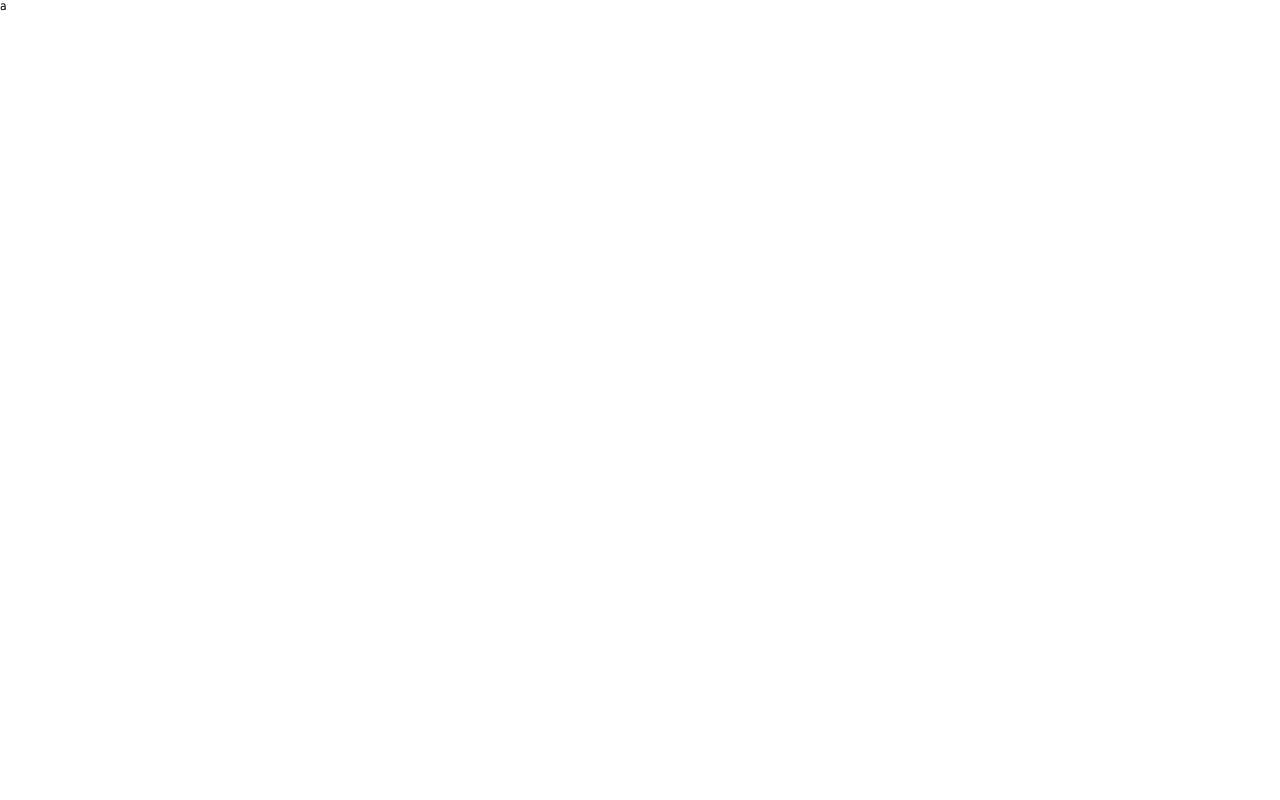
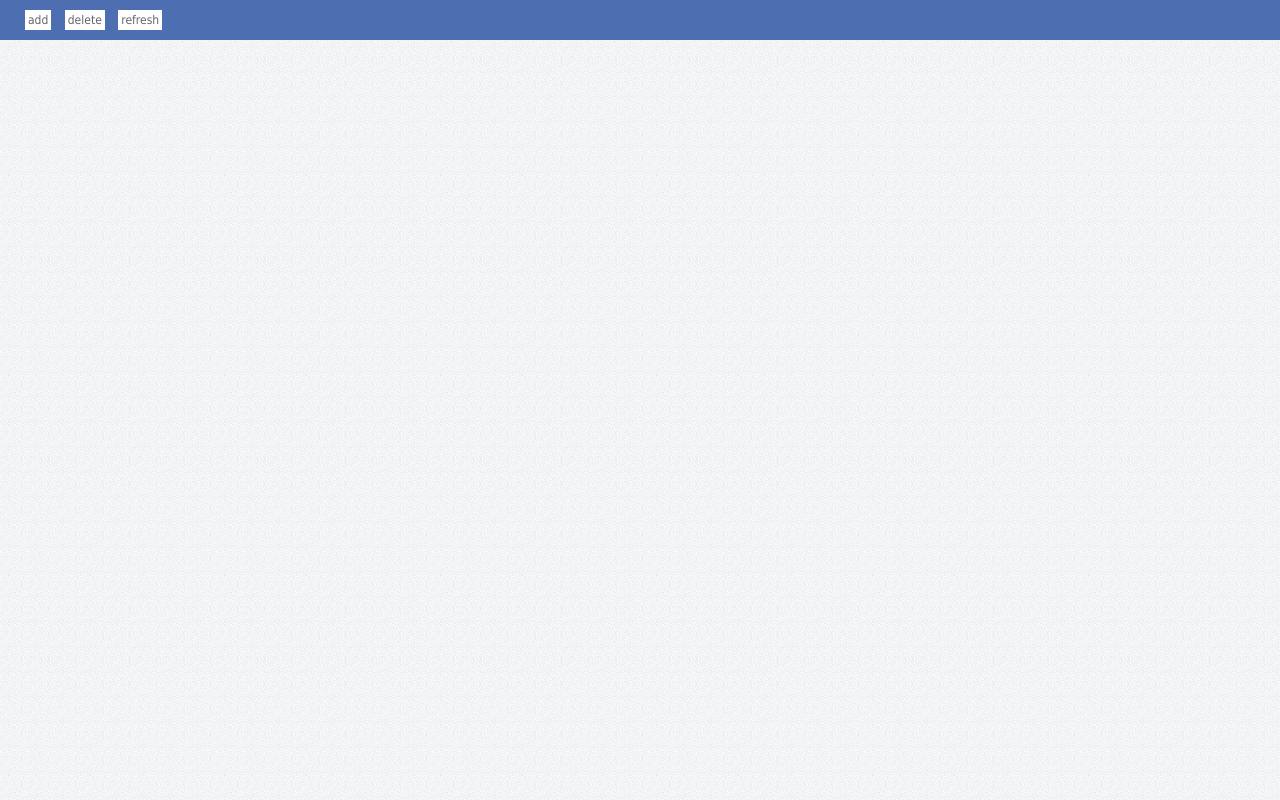
Before and after one commit to durton/Grandet, a plain HTML site: page grandet/frontPage.html in a window 1280 px wide. Drawn offline with Linux system fonts and the light colour scheme.

Commit message:
P图半成品效果
无

```diff
--- a/grandet/css/frontPage.css
+++ b/grandet/css/frontPage.css
@@ -1,2 +1,7 @@
 /* CSS Document */
-html, body {height:100%; overflow:hidden;}
+html, body {height:100%; overflow:hidden; background-image:url(../img/frontPageBg.png);}
+
+.btnArea {height:40px; background-color:#4d6eb1; line-height:40px; cursor:pointer; padding:0 20px;}
+
+.btnArea a {margin:5px; padding:3px; background-color:#FFF; color:#666;}
+.btnArea a:hover {color:#FFF; background-color:#900;}
--- a/grandet/frontPage.html
+++ b/grandet/frontPage.html
@@ -10,6 +10,10 @@
 </head>
 
 <body>
-	a<br />
+	<div class="btnArea">
+    	<a>add</a>
+        <a>delete</a>
+        <a>refresh</a>
+    </div>
 </body>
 </html>
```
Also changed, not shown: grandet/img/btnAreaBg.png (added), grandet/img/frontPageBg.png (added), grandet/img/界面参考.jpg (added), 1 other file.
